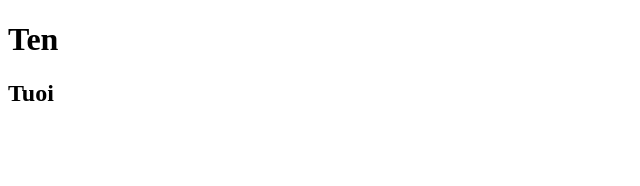
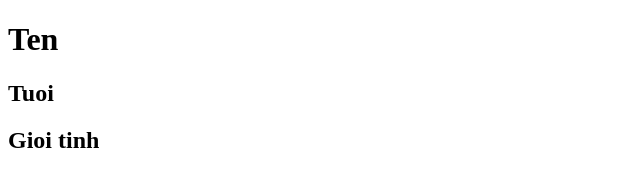
Before and after one commit to QuyThien2204/Bai-16.4, a plain HTML site: page index.html in a window 1280 px wide. Shown: the whole page, without its empty margins (0-640 px from the left). Drawn offline with Linux system fonts and the light colour scheme.

Commit message:
test lan 3

```diff
--- a/index.html
+++ b/index.html
@@ -8,5 +8,6 @@
 <body>
     <h1> Ten</h1>
     <h2> Tuoi</h2>
+    <h2> Gioi tinh</h2>
 </body>
 </html>
```
